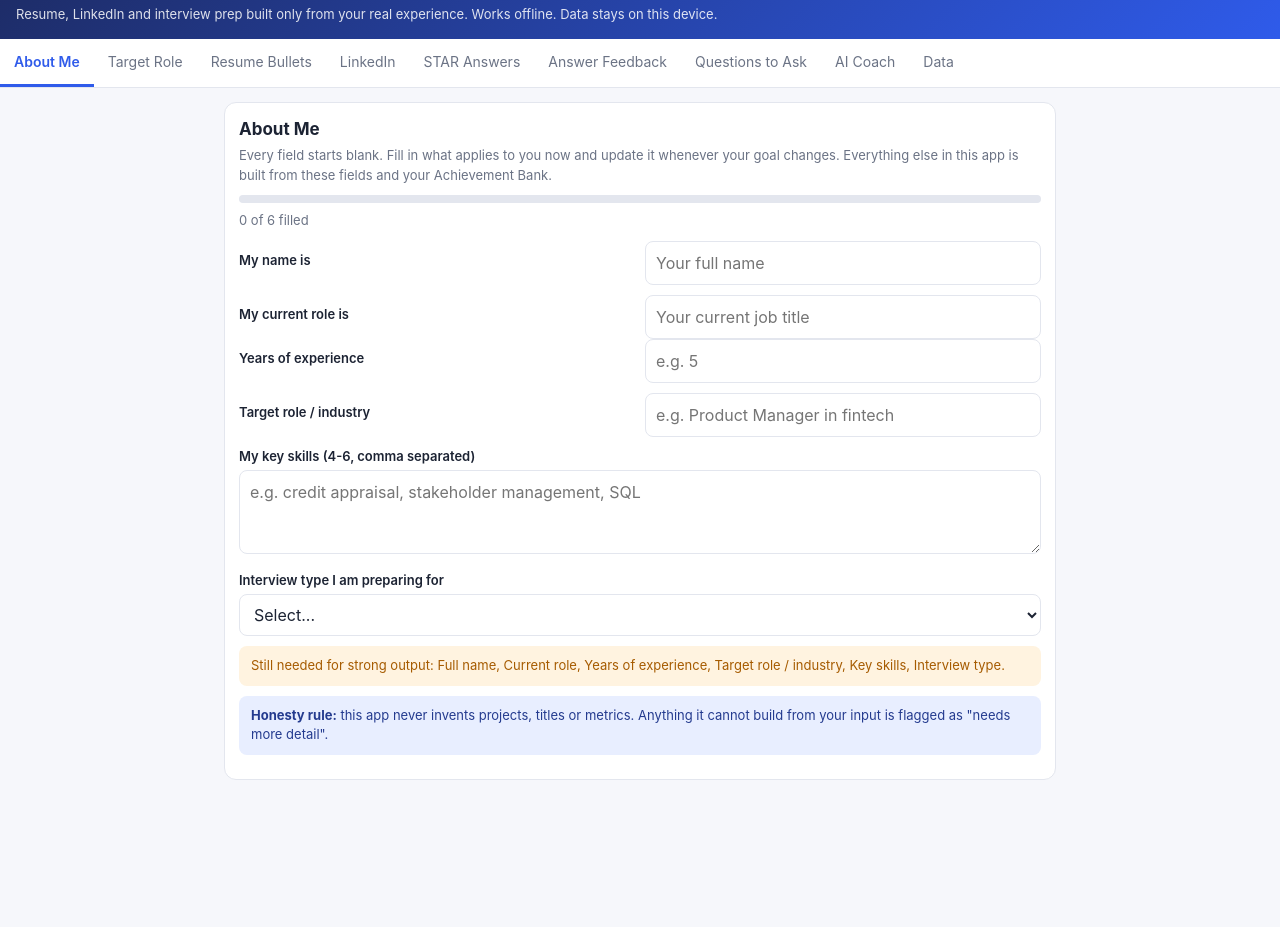
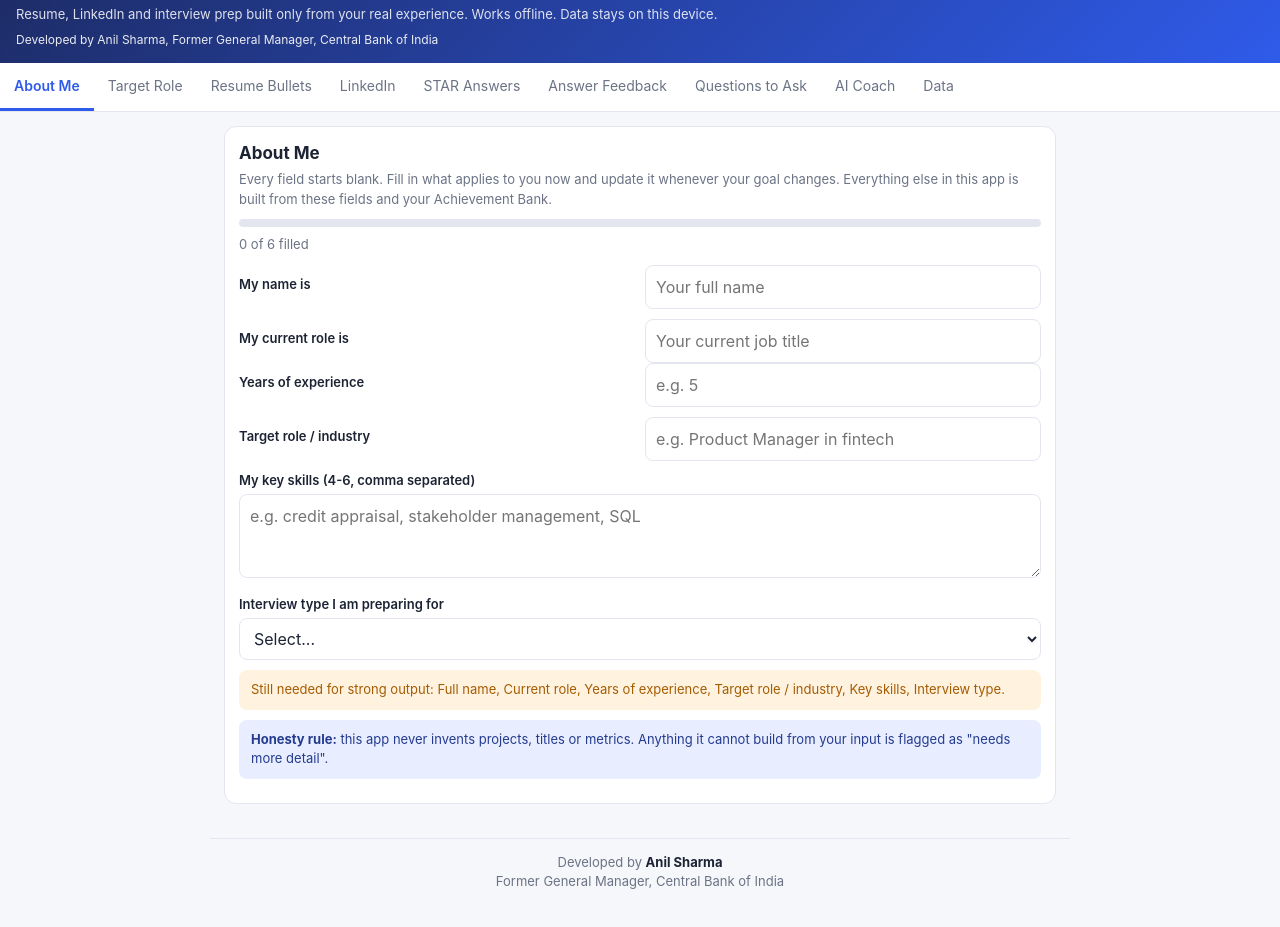
Before and after one commit to anilrajhor-dot/Career-growth-and-interview-coach, a plain HTML site: page index.html in a window 1280 px wide. Shown: the part 47-974 px from the top of the page. Before the commit the page ends 915 px from the top, so only its background shows below. Drawn offline with Linux system fonts and the light colour scheme.

Commit message:
Add files via upload

```diff
--- a/index.html
+++ b/index.html
@@ -46,6 +46,8 @@ ul.flags{margin:6px 0 0;padding-left:18px;font-size:13px;color:var(--warn)}
 ul.flags.good{color:var(--ok)}
 .stat{display:inline-block;margin-right:16px;font-size:13px;color:var(--mut)}
 .stat b{color:var(--ink);font-size:16px}
+.credit{max-width:860px;margin:6px auto 0;padding:14px 14px calc(14px + env(safe-area-inset-bottom));text-align:center;font-size:13px;color:var(--mut);border-top:1px solid var(--line)}
+.credit b{color:var(--ink)}
 #toast{position:fixed;left:50%;bottom:24px;transform:translateX(-50%);background:#1c2333;color:#fff;padding:9px 16px;border-radius:99px;font-size:14px;opacity:0;pointer-events:none;transition:opacity .2s;z-index:20}
 #toast.on{opacity:1}
 .q{display:flex;gap:8px;align-items:flex-start;padding:7px 0;border-bottom:1px solid var(--line)}
@@ -57,9 +59,11 @@ ul.flags.good{color:var(--ok)}
 <header>
   <h1>Career Growth &amp; Interview Coach</h1>
   <p>Resume, LinkedIn and interview prep built only from your real experience. Works offline. Data stays on this device.</p>
+  <p style="margin-top:6px;font-size:12px;opacity:.9">Developed by Anil Sharma, Former General Manager, Central Bank of India</p>
 </header>
 <nav id="tabs"></nav>
 <main id="view"></main>
+<footer class="credit">Developed by <b>Anil Sharma</b><br>Former General Manager, Central Bank of India</footer>
 <div id="toast"></div>
 
 <script>
```
